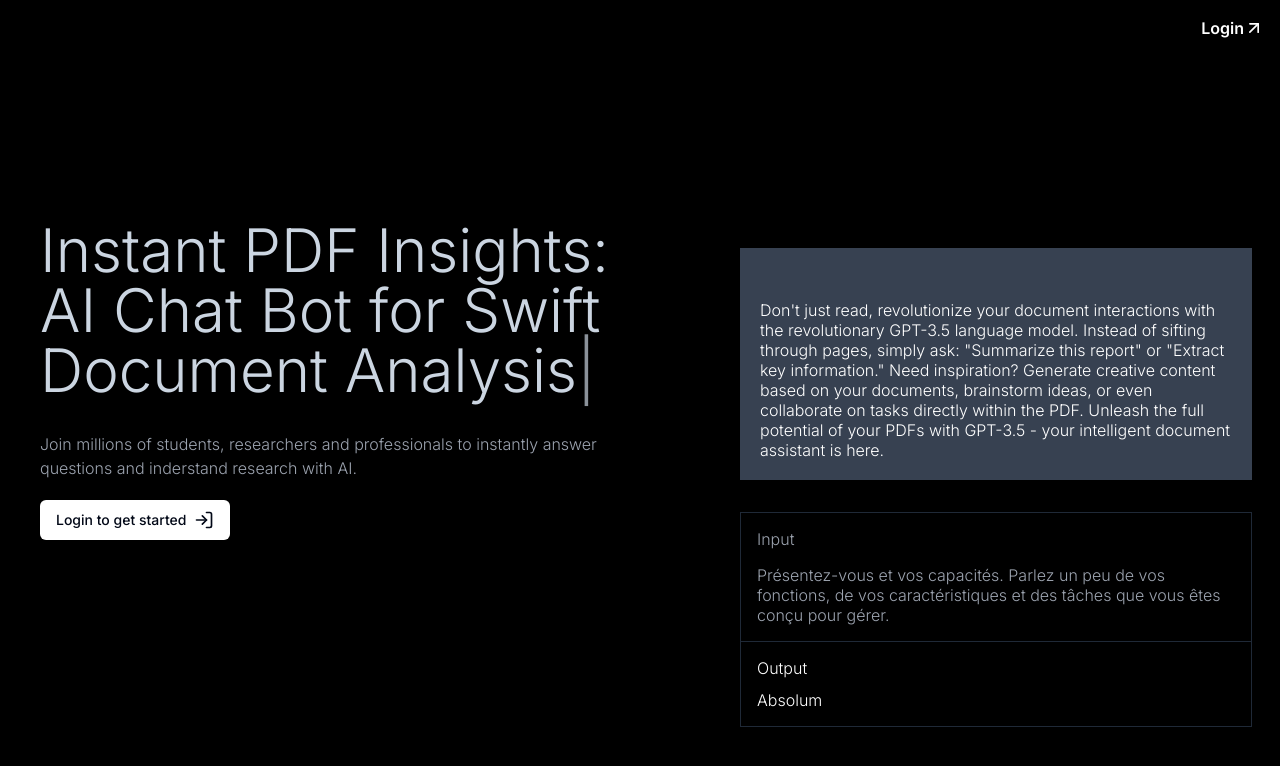
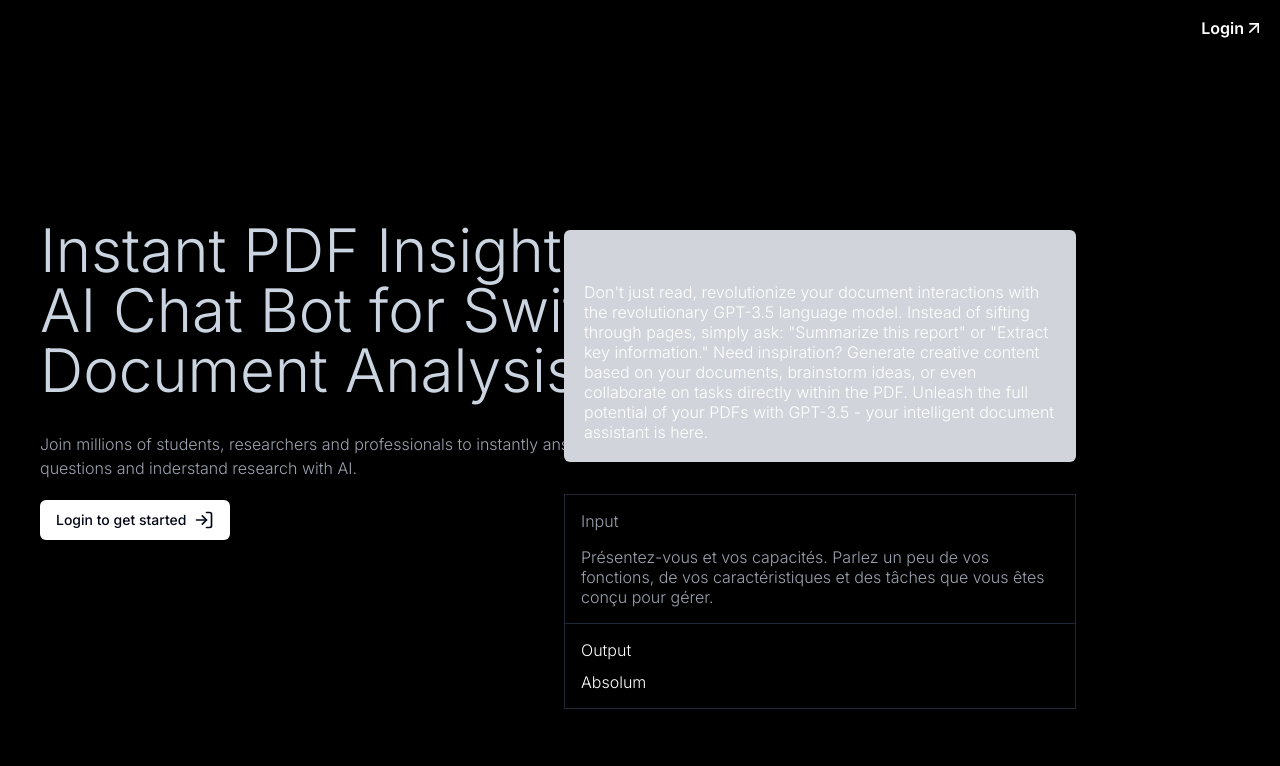
Before and after one commit to whirble/Paper-Pal, a Next.js app: page / in a window 1280 px wide. Shown: the top 766 px of the page. Built offline with nearby package versions, Linux system fonts and the light colour scheme; no server answers.

Commit message:
ui test5

```diff
--- a/app/(landing)/page.tsx
+++ b/app/(landing)/page.tsx
@@ -99,9 +99,9 @@ export default async function Home() {
           {isAuth
           ? ('')
           : (<>
-          <div className='absolute -top-4 xs:top-[100%] right-4 flex my-16 w-[40%] mx-3 flex flex-col gap-8'>
+          <div className='absolute -top-[10%] xs:top-[100%] right-[15%] flex my-16 w-[40%] mx-3 flex flex-col gap-8'>
 
-            <div className='flex flex-col items-start justify-start text-white font-light leading-tight text-base p-5 bg-gray-700'>
+            <div className='flex flex-col items-start justify-start text-white font-light leading-tight text-base p-5 bg-gray-300 rounded-md'>
               <Quote className='w-4 h-4 text-white py-4'/>
               <p className=''>Don&apos;t just read, revolutionize your document interactions with the revolutionary GPT-3.5 language model. Instead of sifting through pages, simply ask: &quot;Summarize this report&quot; or &quot;Extract key information.&quot; Need inspiration? Generate creative content based on your documents, brainstorm ideas, or even collaborate on tasks directly within the PDF. Unleash the full potential of your PDFs with GPT-3.5 - your intelligent document assistant is here.</p>
             </div>
```
